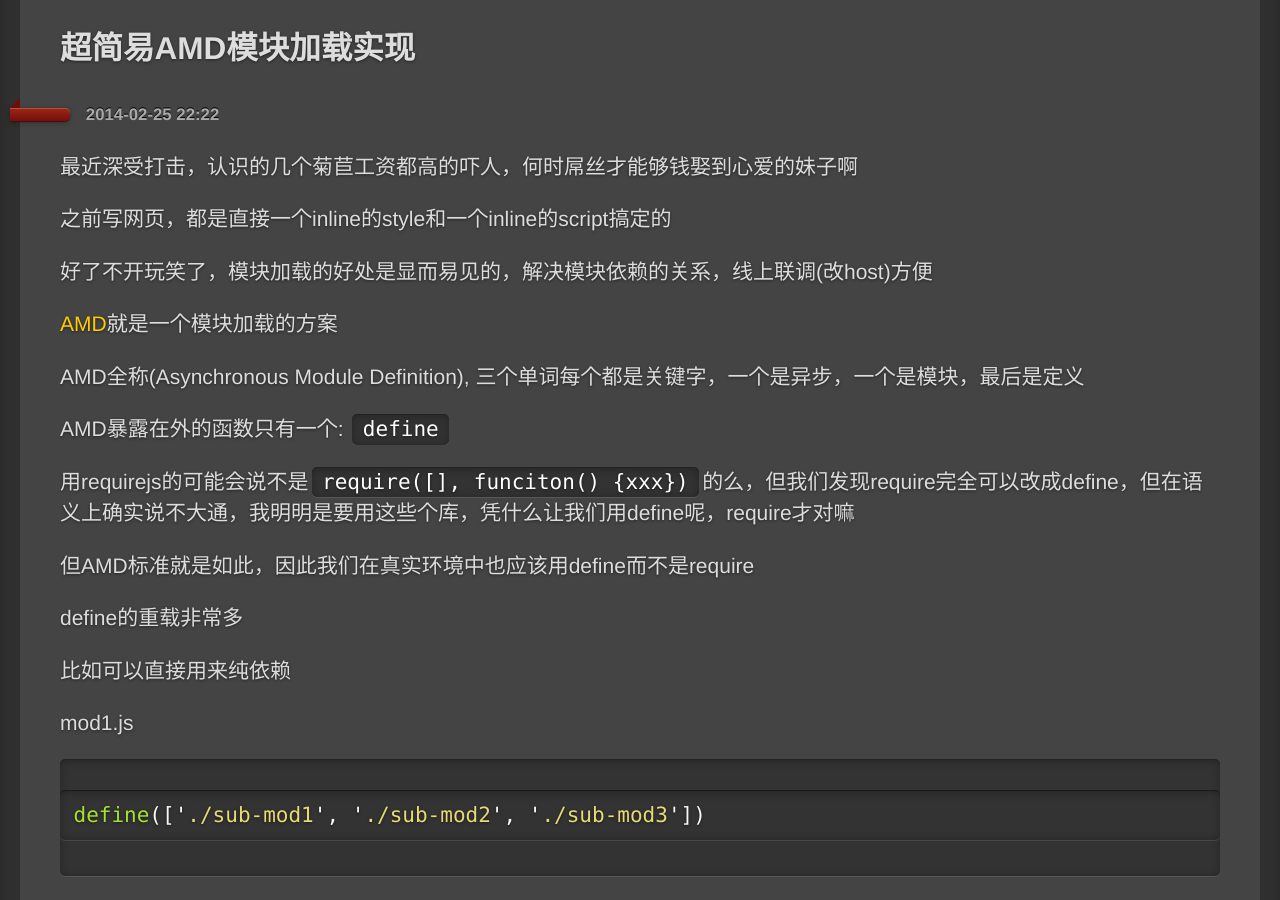
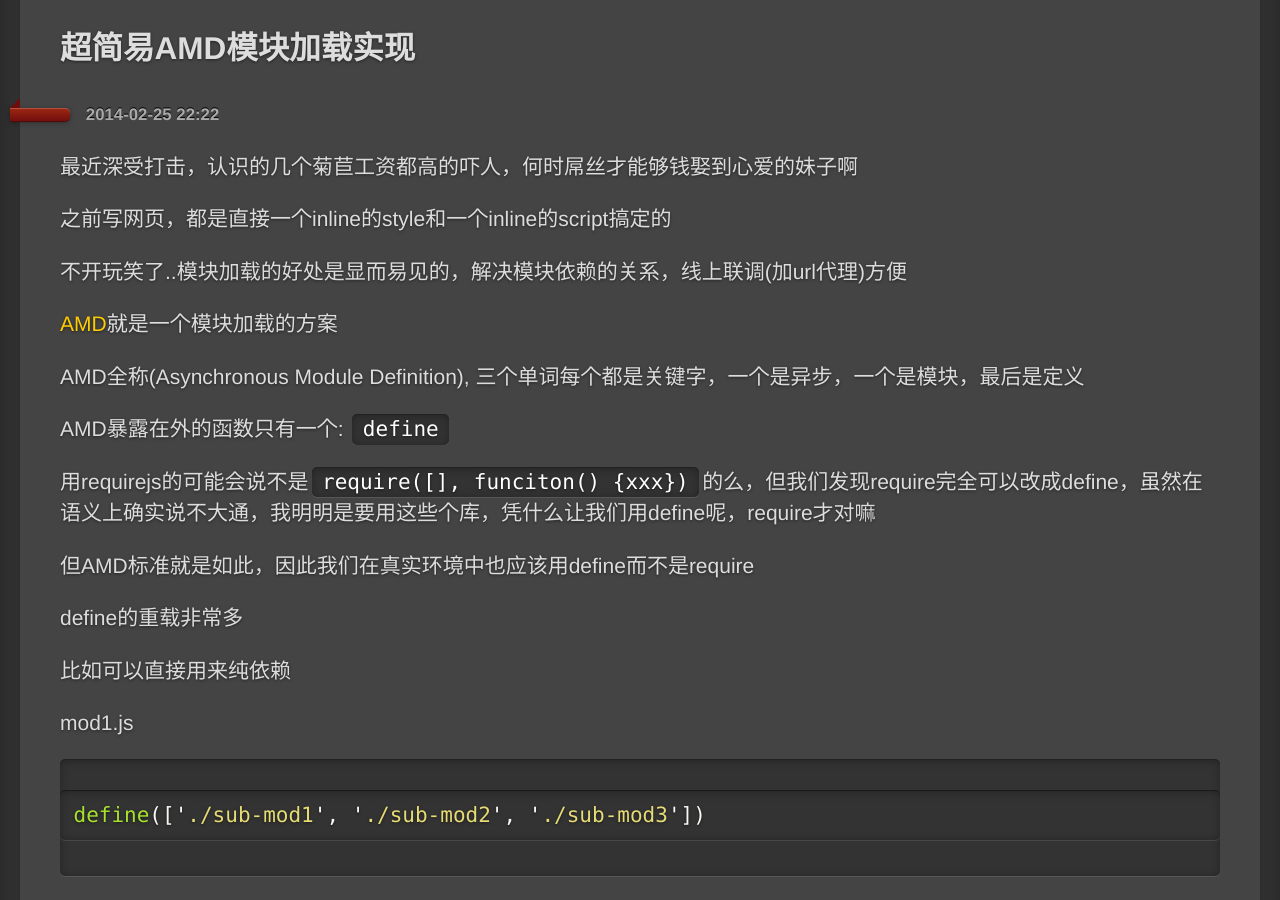
Before and after one commit to chunpu/blog, a Jekyll site: the page built from _posts/2014-02-25-simple-amd-loader.md, in a window 1280 px wide and 900 px high, scrolled down 365 px. Built offline with Jekyll 4.4.1, drawn with Linux system fonts in a browser that asks for light colours; Markdown is read by kramdown in place of the engine named in the settings; comment, search, counter and statistics services are not loaded; some of the changed text lies outside the part shown.

Commit message:
fix text

```diff
--- a/_posts/2014-02-25-simple-amd-loader.md
+++ b/_posts/2014-02-25-simple-amd-loader.md
@@ -10,7 +10,7 @@ tags:
 
 之前写网页，都是直接一个inline的style和一个inline的script搞定的
 
-好了不开玩笑了，模块加载的好处是显而易见的，解决模块依赖的关系，线上联调(改host)方便
+不开玩笑了..模块加载的好处是显而易见的，解决模块依赖的关系，线上联调(加url代理)方便
 
 [AMD](https://github.com/amdjs/amdjs-api/wiki/AMD)就是一个模块加载的方案
 
@@ -18,7 +18,7 @@ AMD全称(Asynchronous Module Definition), 三个单词每个都是关键字，
 
 AMD暴露在外的函数只有一个: `define`
 
-用requirejs的可能会说不是`require([], funciton() {xxx})`的么，但我们发现require完全可以改成define，但在语义上确实说不大通，我明明是要用这些个库，凭什么让我们用define呢，require才对嘛
+用requirejs的可能会说不是`require([], funciton() {xxx})`的么，但我们发现require完全可以改成define，虽然在语义上确实说不大通，我明明是要用这些个库，凭什么让我们用define呢，require才对嘛
 
 但AMD标准就是如此，因此我们在真实环境中也应该用define而不是require
 
```
Also changed, not shown: other parts of _posts/2014-02-25-simple-amd-loader.md (+1 -1 lines).
